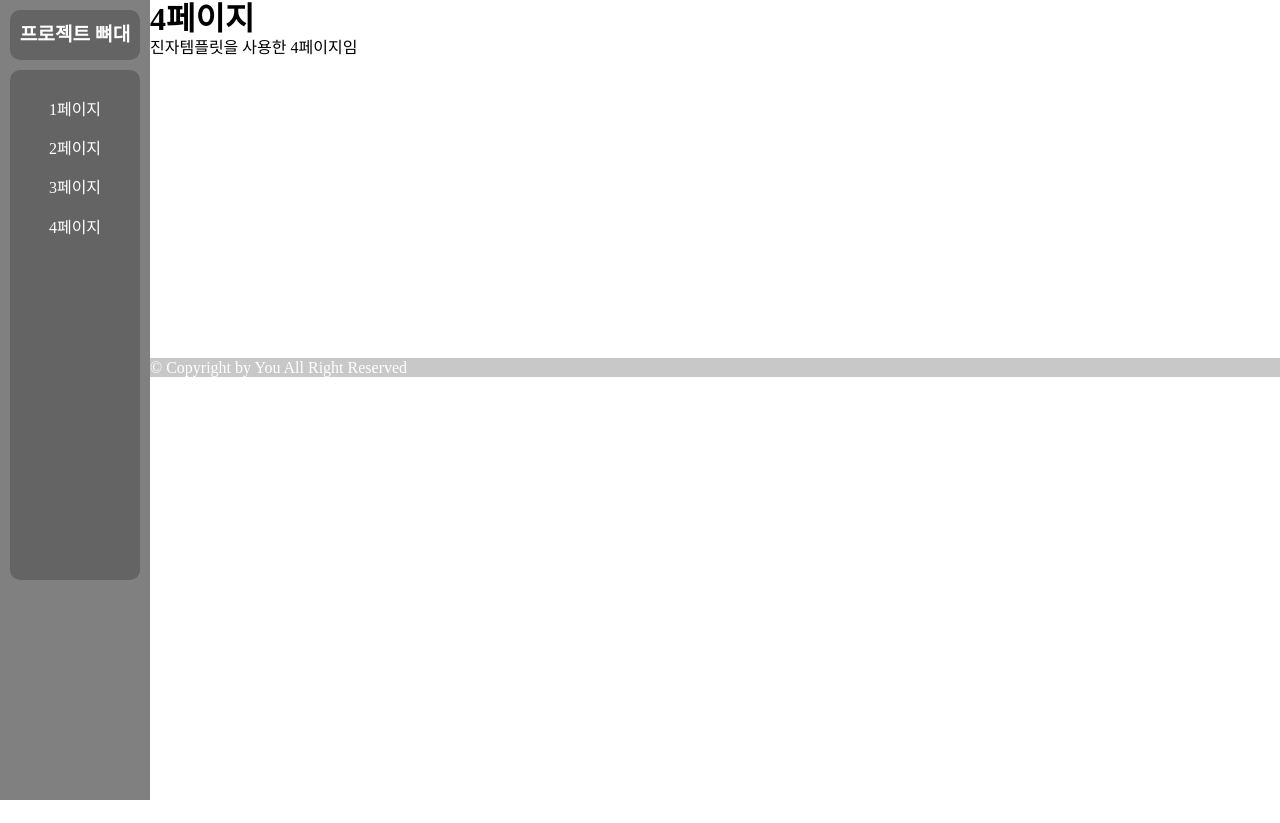
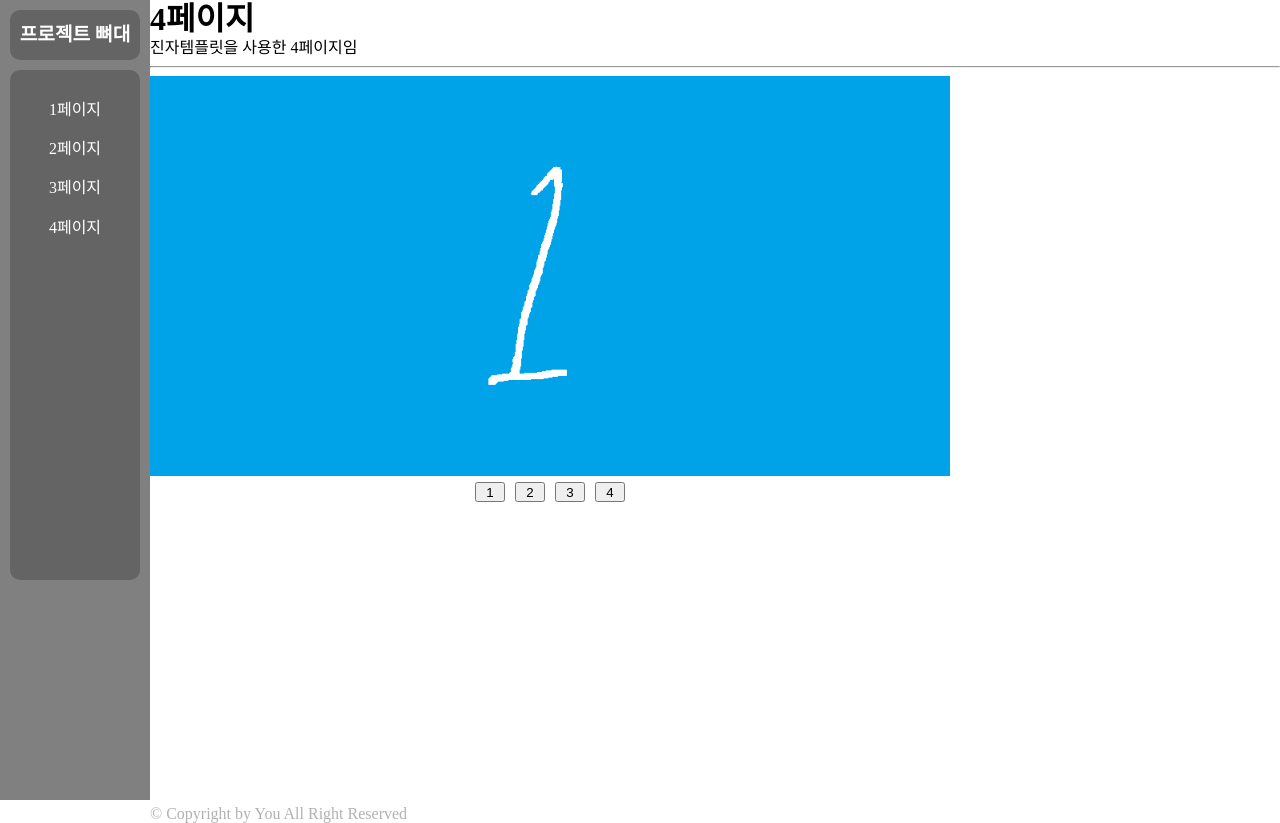
Before and after one commit to Roadman-Lee/ML_project_team8, a Flask app: page /4page/ in a window 1280 px wide. Before the commit the page ends 800 px from the top, so only its background shows below. Run offline with Flask 2, Linux system fonts and the light colour scheme; parts of the project's set-up code (start-up, migrations or seed data) failed here and were passed over.

Commit message:
4페이지 슬라이드 연습

```diff
--- a/static/css/base.css
+++ b/static/css/base.css
@@ -61,7 +61,7 @@ h1{
 
 
 .footer_container {
-    background-color: rgb(200, 200, 200);
-    color: white;
+    /* background-color: rgb(200, 200, 200); */
+    color: #b2b2b2;
     margin-top: 300px;
 }
--- a/templates/1page.html
+++ b/templates/1page.html
@@ -8,10 +8,8 @@
 
 {% block main %}
     <div>
-        <h1>1페이지</h1>
-        <p class="important">진자템플릿을 사용한 1페이지임</p>
+        {{ addtitle(1) }}
     </div>
-    <hr>
     <ul>
         {% for row in rows %}
             {% set gu_name = row.MSRSTE_NM %}
--- a/templates/2page.html
+++ b/templates/2page.html
@@ -73,7 +73,7 @@
             <ul>
                 {% for i in img_list %}
                     {% set title = i.title %}
-                    <li><a href="/2page/{{title}}">{{title}}</a> </li>
+                    <li><a href="/2page/{{title}}">{{loop.index}}  {{title}}</a> </li>
                 {% endfor %}
             </ul>
         </div>
--- a/templates/3page.html
+++ b/templates/3page.html
@@ -141,9 +141,7 @@
 
 {% block main %}
 <div class="content_wrap">
-    <h1>3페이지</h1>
-    <p class="important">진자템플릿을 사용한 3페이지임</p>
-    <hr>
+    {{ addtitle(3) }}
     <div class="dropdown">
         <button class="dropbtn">
             View More
--- a/templates/4page.html
+++ b/templates/4page.html
@@ -4,11 +4,70 @@
 
 {% block head %}
 {{ super() }}
+<style>
+    .slider_wrap {
+        width: 800px;
+    }
+    .slider {
+        width: 3200px;
+        transition: transform 0.5s;
+        transform: translate(0);
+    }
+    .slider .inner_slide {
+        width: 800px;
+        float: left;
+    }
+    .slider .inner_slide img {
+        width: 100%;
+    }
+    .btn_wrap {
+        width: 800px;
+        display: flex;
+        flex-direction: row;
+        justify-content: center;
+        align-items: center;
+    }
+    .btn_wrap button {
+        width: 30px;
+        height: 20px;
+        margin: 2px 5px 2px;
+    }
+</style>
+<script>
+    function slide_btn(num) {
+        let c_num = -((num-1)*800)
+        $('.slider').css('transform', `translateX(${c_num}px)`)
+    }
+
+</script>
 {% endblock %}
 
 {% block main %}
 <div>
-    <h1>4페이지</h1>
-    <p class="important">진자템플릿을 사용한 4페이지임</p>
+    {{ addtitle(4) }}
 </div>
+<div class="slider_wrap" style="overflow: hidden;">
+    <div class="slider">
+        <div class="inner_slide">
+            <img src="..\static\images\1.png">
+        </div>
+        <div class="inner_slide">
+            <img src="..\static\images\2.png">
+        </div>
+        <div class="inner_slide">
+            <img src="..\static\images\3.png">
+        </div>
+        <div class="inner_slide">
+            <img src="..\static\images\4.png">
+        </div>
+    </div>
+</div>
+<div class="btn_wrap">
+    <button class="btn1" onclick="slide_btn(1)">1</button>
+    <button class="btn2" onclick="slide_btn(2)">2</button>
+    <button class="btn3" onclick="slide_btn(3)">3</button>
+    <button class="btn4" onclick="slide_btn(4)">4</button>
+</div>
+
+
 {% endblock %}
--- a/templates/base.html
+++ b/templates/base.html
@@ -16,6 +16,11 @@
     <div class="main_container">
         {% include "nav.html" %}
         <div class="content_container">
+            {% macro addtitle(page) %}
+            <h1>{{page}}페이지</h1>
+            <p class="important">진자템플릿을 사용한 {{page}}페이지임</p>
+            <hr>
+            {% endmacro %}
             {% block main %}
             {% endblock %}
             <footer class="footer_container">
```
Also changed, not shown: static/images/1.png (added), static/images/2.png (added), static/images/3.png (added), static/images/4.png (added), static/images/more@3x.png (added).
